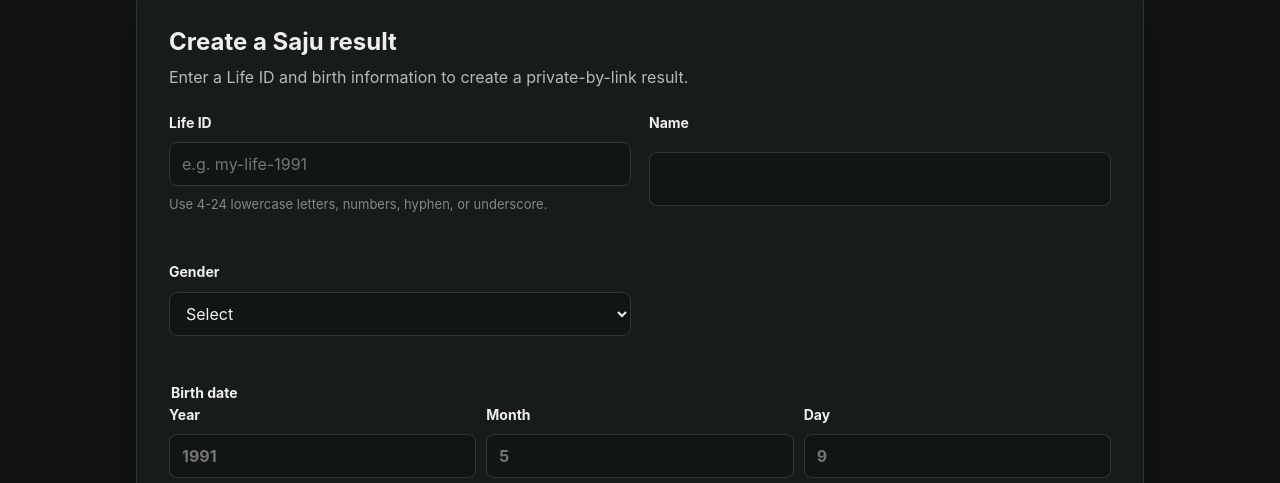
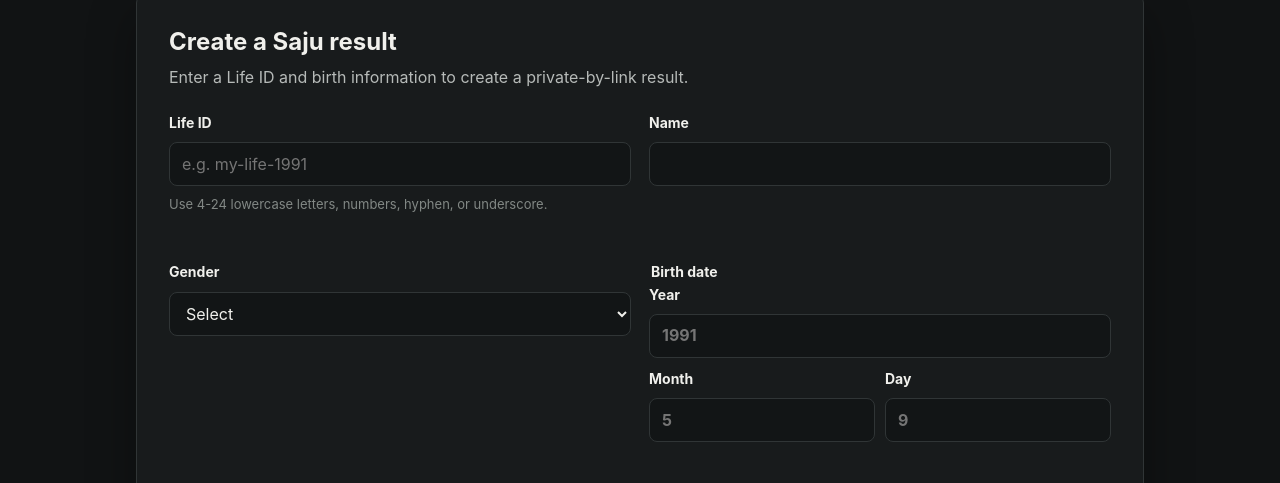
Before and after one commit to mercenary-liferary/mercenary-liferary.github.io, a website with bundled scripts: page index.html in a window 1280 px wide. Shown: the part 312-795 px from the top of the page. Built offline with nearby package versions, Linux system fonts and the light colour scheme.

Commit message:
Update style.css

```diff
--- a/css/style.css
+++ b/css/style.css
@@ -289,12 +289,15 @@ h3 {
 
 .form-grid {
   display: grid;
+  align-items: start;
   gap: 18px;
 }
 
 .field {
   display: grid;
+  align-content: start;
   gap: 8px;
+  min-width: 0;
 }
 
 .field label,
@@ -1016,14 +1019,17 @@ h3 {
     grid-template-columns: repeat(2, minmax(0, 1fr));
   }
 
-  .date-fields,
   .consent-block,
   .form-actions {
     grid-column: 1 / -1;
   }
 
   .date-inputs {
-    grid-template-columns: repeat(3, minmax(0, 1fr));
+    grid-template-columns: repeat(2, minmax(0, 1fr));
+  }
+
+  .date-inputs label:first-child {
+    grid-column: 1 / -1;
   }
 
   .form-actions {
```
